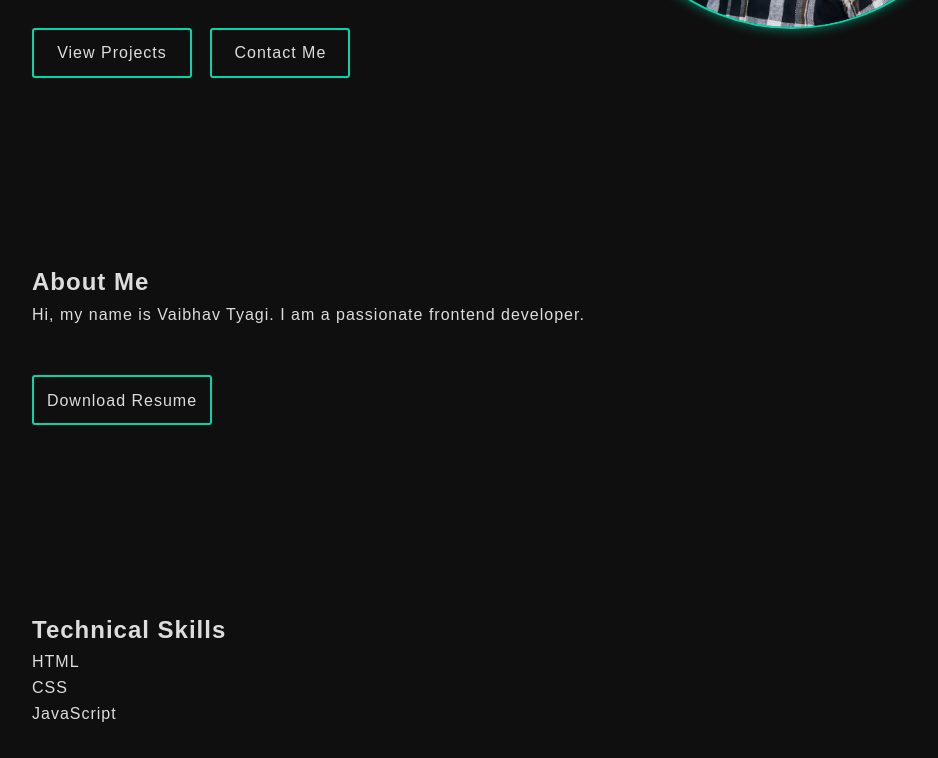
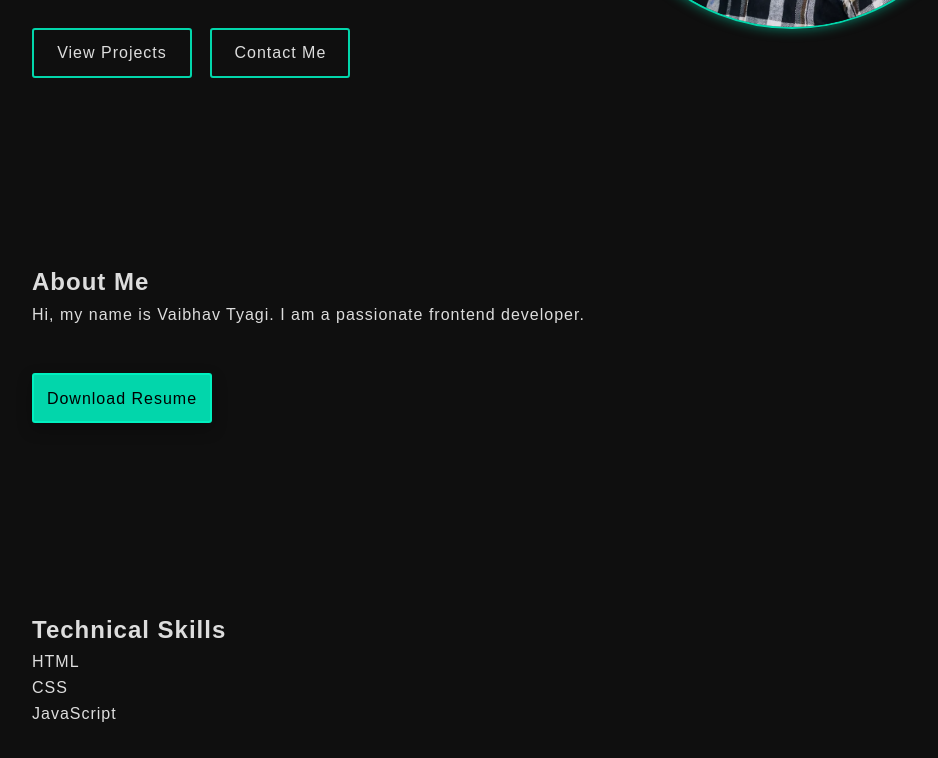
Before and after one commit to vaibhav-tyagi-00/vaibhav-portfolio, a plain HTML site: page index.html in a window 1280 px wide. In both pictures the pointer is over the link "Download Resume". Shown: the part 551-1309 px from the top of the page, without its empty margins (160-1098 px from the left). Drawn offline with Linux system fonts and the light colour scheme.

Commit message:
Update Style.css

```diff
--- a/Style.css
+++ b/Style.css
@@ -233,3 +233,11 @@ section{
   color: #ddd;
   transition: 0.3s;
 }
+
+.about a:hover{
+  color: #000;
+  background-color: #00f5c4dd;
+  border: 2px solid #00f5c4dd;
+  transform: translateY(-2px);
+  box-shadow:0 6px 15px rgba(0,0,0,0.3);
+}
```
